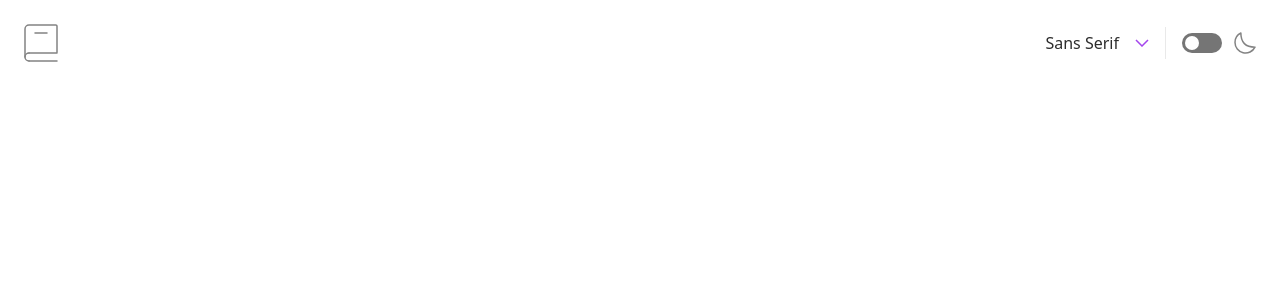
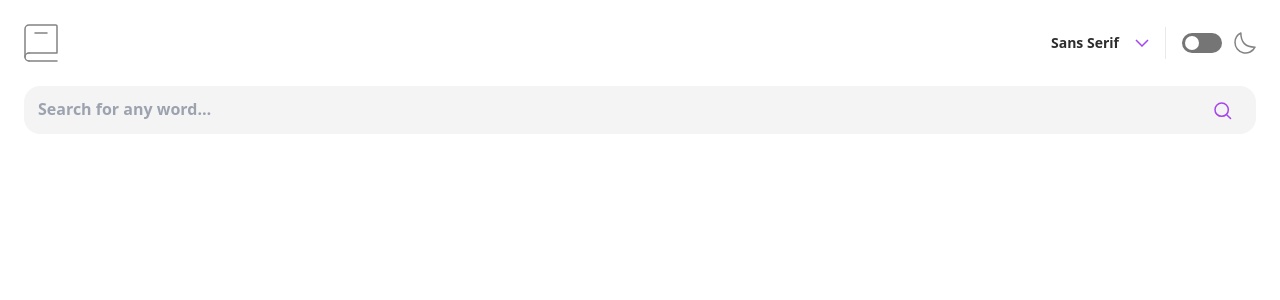
Before and after one commit to giorgisilagadze/dictionary-web-app-React, a React (Vite) app: page / in a window 1280 px wide. Shown: the top 300 px of the page. Built offline with nearby package versions, Linux system fonts and the light colour scheme.

Commit message:
feat/get api and make input component

```diff
--- a/package.json
+++ b/package.json
@@ -10,8 +10,10 @@
     "preview": "vite preview"
   },
   "dependencies": {
+    "axios": "^1.4.0",
     "react": "^18.2.0",
-    "react-dom": "^18.2.0"
+    "react-dom": "^18.2.0",
+    "react-helmet": "^6.1.0"
   },
   "devDependencies": {
     "@types/react": "^18.0.28",
--- a/src/App.jsx
+++ b/src/App.jsx
@@ -1,5 +1,8 @@
 import Header from "./components/Header";
+import Input from "./components/Input";
 import { useState } from "react";
+import { Helmet } from "react-helmet";
+import "./index.css";
 
 function App() {
   const [isDark, setIsDark] = useState(false);
@@ -18,6 +21,7 @@ function App() {
           font={font}
           setFont={setFont}
         />
+        <Input isDark={isDark} setIsDark={setIsDark} />
       </div>
     </>
   );
--- a/src/components/Header.jsx
+++ b/src/components/Header.jsx
@@ -17,7 +17,11 @@ export default function Header({ isDark, setIsDark, font, setFont }) {
           className="flex gap-4 items-center"
           onClick={() => setIsVisible(!isVisible)}
         >
-          <p className={`${isDark ? "text-txtOnDark" : "text-txtOnWhite"}`}>
+          <p
+            className={`${
+              isDark ? "text-txtOnDark" : "text-txtOnWhite"
+            } font-bold text-head`}
+          >
             Sans Serif
           </p>
           <img src="./images/icon-arrow-down.svg" alt="arrow-down" />
@@ -45,11 +49,19 @@ export default function Header({ isDark, setIsDark, font, setFont }) {
             <div
               className={`absolute top-[64px] right-[129px] w-[140px] h-[100px] ${
                 isDark ? "bg-inputDark" : "bg-wholeWhite"
-              } rounded-2xl ${isDark ? "shadow-shadDark" : "shadow-shad"} p-3`}
+              } rounded-2xl ${
+                isDark ? "shadow-shadDark" : "shadow-shad"
+              } p-3 z-3`}
             >
               {fonts.map((item) => {
                 return (
-                  <p onClick={() => setFont(item.font)} key={Math.random()}>
+                  <p
+                    onClick={() => setFont(item.font)}
+                    key={Math.random()}
+                    className={`${
+                      isDark ? "text-txtOnDark" : "text-txtOnWhite"
+                    } font-bold text-head`}
+                  >
                     {item.name}
                   </p>
                 );
--- /dev/null
+++ b/src/components/Input.jsx
@@ -0,0 +1,70 @@
+import { useRef, useState, useEffect } from "react";
+import axios from "axios";
+
+export default function InAndOut({ isDark, setIsDark }) {
+  const word = useRef(null);
+  let audio = useRef(null);
+  const [data, setData] = useState(null);
+  const [status, setStatus] = useState(null);
+
+  // const say = () => {
+  //   const word = voice.current.value;
+  //   if (word) {
+  //     const speech = new SpeechSynthesisUtterance(word);
+  //     window.speechSynthesis.speak(speech);
+  //   }
+  // };
+
+  const handleKeyDown = (event) => {
+    if (event.key === "Enter" && word.current.value != "") {
+      getData();
+    }
+  };
+
+  const getData = async () => {
+    const response = await axios.get(
+      `https://api.dictionaryapi.dev/api/v2/entries/en/${word.current.value}`
+    );
+    const info = response.data;
+    const status = response.status;
+    setData(info);
+    console.log(status);
+    console.log(word.current);
+    audio = info?.[0]?.phonetics?.[0]?.audio;
+  };
+
+  return (
+    <div className="mt-6 w-full">
+      <div className="relative">
+        <input
+          type="text"
+          className={`w-full h-[48px] ${
+            isDark ? "bg-inputDark" : "bg-input"
+          } rounded-2xl pt-[12px] pb-[14px] pl-[14px] focus:outline-none font-bold text-input ${
+            isDark ? "text-txtOnDark" : "text-txtOnWhite"
+          } absolute z-1`}
+          placeholder="Search for any word…"
+          ref={word}
+          onKeyDown={handleKeyDown}
+        />
+        <img
+          src="./images/icon-search.svg"
+          alt="search-icon"
+          className="absolute top-4 right-6 z-2"
+          onClick={() => {
+            if (word.current.value != "") {
+              getData();
+            }
+          }}
+        />
+      </div>
+      {/* <audio
+        controls
+        // onClick={() => audio.play()}
+        className="block mt-[50px]"
+      >
+        <source src={audio} />
+      </audio> */}
+    </div>
+  );
+}
--- a/src/index.css
+++ b/src/index.css
@@ -1,7 +1,7 @@
+@import url('https://fonts.googleapis.com/css2?family=Inconsolata:wght@400;700&family=Inter:wght@400;700&family=Lora:wght@400;700&display=swap');
 @tailwind base;
 @tailwind components;
 @tailwind utilities;
-
 
 * {
   margin: 0px;
--- a/tailwind.config.js
+++ b/tailwind.config.js
@@ -29,8 +29,19 @@ export default {
       fontFamily: {
         "inter": ["Inter"],
         "lora": ["Lora"],
-        "inconsolata": ["Inconsolata"]
+        "inconsolata": ["Inconsolata"],
+        "foldit": ["Foldit"]
       },
+      fontSize: {
+        head: ["14px", "24px"],
+        input: ["16px", "19.36px"],
+      },
+      backgroundImage: {
+        search: "url('./images/icon-search.svg')"
+      },
+      backgroundPosition: {
+       'right-4': 'center right 1rem',
+      }
 
     },
   },
```
Also changed, not shown: 1 other file (tests, documents, lock files or other folders).
